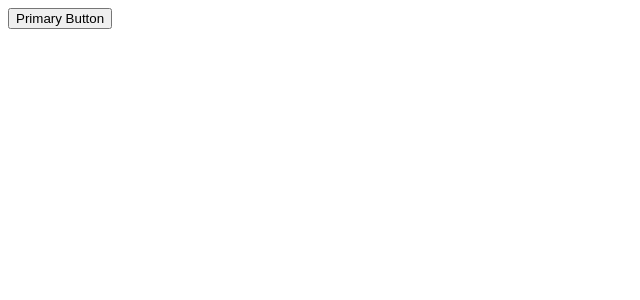
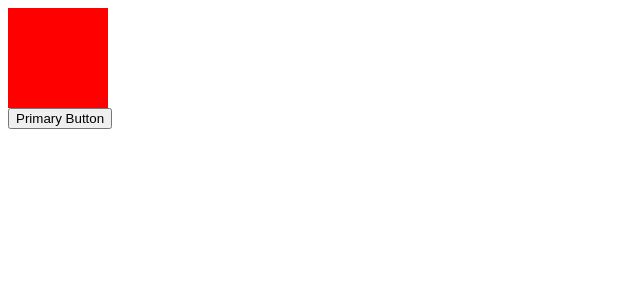
Before and after one commit to OVYVO/admin_client_template, a Vue app: page / in a window 1280 px wide. Shown: the top 300 px of the page, without its empty margins (0-640 px from the left). Built offline with nearby package versions, Linux system fonts and the light colour scheme.

Commit message:
:sparkles: feat: 添加useEventListener及useDebounce hooks

```diff
--- a/src/hooks/useEventListener.ts
+++ b/src/hooks/useEventListener.ts
@@ -18,13 +18,13 @@ export function useEventListener({ el = window, name, listenerHandler, options,
   const isAddRef = ref(false)
   if (el) {
     const element = ref(el as Element) as Ref<Element>
+    const addEventListener = (e: Element) => {
+      e.addEventListener(name, listenerHandler, options)
+    }
     const removeEventListener = (e: Element) => {
       e.removeEventListener(name, listenerHandler, options)
     }
-    const addEventListener = (e: Element) => {
-      e.addEventListener(name, listenerHandler, options)
-    }
-    const removeWatch = watch(
+    watch(
       element,
       (v, _ov, cleanUp) => {
         if (v) {
@@ -40,7 +40,6 @@ export function useEventListener({ el = window, name, listenerHandler, options,
     )
     remove = () => {
       removeEventListener(element.value)
-      removeWatch()
     }
   }
   return { removeEvent: remove }
--- a/src/views/index.vue
+++ b/src/views/index.vue
@@ -1,13 +1,34 @@
 <template>
   <div>
-    <a-button type="primary">Primary Button</a-button>
+    <div class="red" ref="redDom" v-if="visible"></div>
+    <a-button type="primary" @click="visible = !visible">Primary Button</a-button>
   </div>
 </template>
 
 <script setup lang="ts">
-import { onMounted } from 'vue'
+import { onMounted, ref } from 'vue'
+import { useEventListener } from '@/hooks/useEventListener'
 
-onMounted(async () => {})
+const redDom = ref(null)
+const visible = ref(true)
+onMounted(() => {
+  const a = useEventListener({
+    el: redDom,
+    name: 'click',
+    listenerHandler: () => {
+      console.log(1)
+    },
+    options: false,
+    autoRemove: false
+  })
+  // a.removeEvent()
+})
 </script>
 
-<style scoped></style>
+<style scoped>
+.red {
+  width: 100px;
+  height: 100px;
+  background: red;
+}
+</style>
```
Also changed, not shown: src/hooks/useDebounce.ts (added, +26 -0 lines), 1 other file (tests, documents, lock files or other folders).
